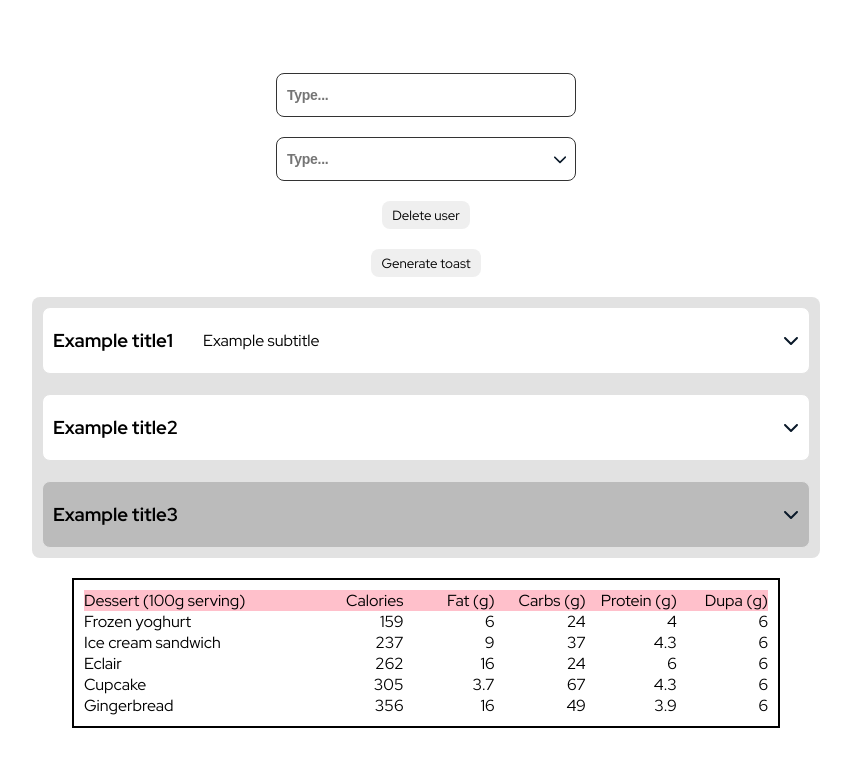
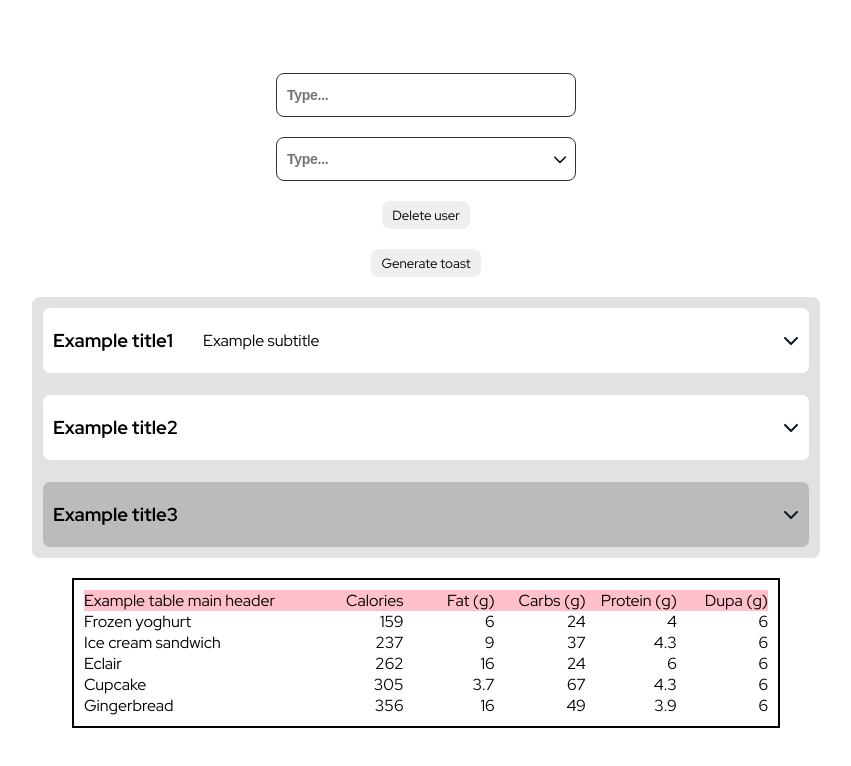
Before and after one commit to rartamosa/React-UI-components, a React (Create React App) app: page / in a window 1280 px wide. Shown: the top 766 px of the page, without its empty margins (214-1065 px from the left). Built offline with nearby package versions, Linux system fonts and the light colour scheme.

Commit message:
Updated Table component

```diff
--- a/src/App.tsx
+++ b/src/App.tsx
@@ -26,11 +26,11 @@ import accordionDummyData from "./components/Accordion/AccordionDummyData";
 
 // TABLE
 import Table from "./components/Table/Table";
+import { TableRequiredData } from "./components/Table/TableProps";
 import {
-  TableRequiredData,
-  SubHeaders,
-  TableData,
-} from "./components/Table/TableProps";
+  dummyColumnNames,
+  dummyTableRows,
+} from "./components/Table/tableDummyData";
 
 const App = () => {
   //  TAGS INPUT
@@ -54,21 +54,6 @@ const App = () => {
   };
 
   // TABLE
-  const createTableSubHeaderNames = (
-    id: string,
-    subHeader: string
-  ): SubHeaders => {
-    return { id, subHeader };
-  };
-
-  const tableSubHeaders = [
-    createTableSubHeaderNames(uniqid(), "Calories"),
-    createTableSubHeaderNames(uniqid(), "Fat (g)"),
-    createTableSubHeaderNames(uniqid(), "Carbs (g)"),
-    createTableSubHeaderNames(uniqid(), "Protein (g)"),
-    createTableSubHeaderNames(uniqid(), "Dupa (g)"),
-  ];
-
   const createTableData = (
     id: string,
     cellName: string,
@@ -199,9 +184,10 @@ const App = () => {
 
       {/* TABLE */}
       <Table
-        mainHeader="Dessert (100g serving)"
+        mainHeader="Example table main header"
         tableRows={tableRows}
-        tableSubHeaders={tableSubHeaders}
+        columnNames={dummyColumnNames}
+        tableRows2={dummyTableRows} // TODO
       />
     </>
   );
--- a/src/components/Table/Table.tsx
+++ b/src/components/Table/Table.tsx
@@ -2,23 +2,47 @@ import styled from "styled-components";
 // @ts-ignore
 import uniqid from "uniqid";
 
-import { TableProps, SubHeaders } from "./TableProps";
+import { TableProps, ColumnNames } from "./TableProps";
 
-const Table = ({ mainHeader, tableRows, tableSubHeaders }: TableProps) => {
+const Table = ({
+  mainHeader,
+  tableRows,
+  columnNames,
+  tableRows2,
+}: TableProps) => {
+  const createColumnNames2 = (id: string, subHeader: string): ColumnNames => {
+    return { id, subHeader };
+  };
+
+  const tableColumnNames = columnNames.map((columnName) =>
+    createColumnNames2(uniqid(), columnName)
+  );
+
+  //   console.log(tableRows2);
+
+  const createTableData = (tableRows2: {}[]) => {
+    const arrayOfValues = tableRows2.map((obj) => Object.values(obj));
+    // console.log(arrayOfValues);
+    return { arrayOfValues };
+  };
+
+  const tableRowsData = tableRows2.map((item) => createTableData([item]));
+  console.log(tableRowsData.map((data) => data.arrayOfValues));
+
   return (
     <>
       <TContainer>
         <THead>
-          <TRow tableSubHeaders={tableSubHeaders}>
+          <TRow columnNames={tableColumnNames}>
             <TCell style={{ textAlign: "unset" }}>{mainHeader}</TCell>
-            {tableSubHeaders.map((cell) => (
+            {tableColumnNames.map((cell) => (
               <TCell key={cell.id}>{cell.subHeader}</TCell>
             ))}
           </TRow>
         </THead>
         <TBody>
           {tableRows.map((row) => (
-            <TRow key={row.id} tableSubHeaders={tableSubHeaders}>
+            <TRow key={row.id} columnNames={tableColumnNames}>
               <TCell style={{ textAlign: "unset" }}>{row.cellName}</TCell>
               {Object.entries(row)
                 .filter((cell) => cell[0] !== "id")
@@ -26,12 +50,15 @@ const Table = ({ mainHeader, tableRows, tableSubHeaders }: TableProps) => {
                 .map((cell) => (
                   <TCell key={uniqid()}>{cell[1]}</TCell>
                 ))}
-              {/* <TCell>{row.calories}</TCell>
-              <TCell>{row.fat}</TCell>
-              <TCell>{row.carbs}</TCell>
-              <TCell>{row.protein}</TCell> */}
             </TRow>
           ))}
+          {/* {tableRowsData.map((row) => (
+            <TRow key={uniqid()} columnNames={tableColumnNames}>
+              {row.arrayOfValues.map((value) => (
+                <TCell key={uniqid()}>{value}</TCell>
+              ))}
+            </TRow>
+          ))} */}
         </TBody>
       </TContainer>
     </>
@@ -52,13 +79,10 @@ export const THead = styled.div`
 export const TBody = styled.div``;
 
 export const TRow = styled.div<{
-  tableSubHeaders: SubHeaders[];
+  columnNames: ColumnNames[];
 }>`
   display: grid;
-  grid-template-columns: 3fr repeat(
-      ${(props) => props.tableSubHeaders.length},
-      1fr
-    );
+  grid-template-columns: 3fr repeat(${(props) => props.columnNames.length}, 1fr);
   gap: 15px;
 `;
 
--- /dev/null
+++ b/src/components/Table/tableDummyData.ts
@@ -0,0 +1,34 @@
+export const dummyColumnNames = [
+  "Calories",
+  "Fat (g)",
+  "Carbs (g)",
+  "Protein (g)",
+  "Dupa (g)",
+];
+
+export const dummyTableRows = [
+  {
+    rowName: "Frozen yoghurt",
+    calories: 159,
+    fat: 6.0,
+    carbs: 24,
+    protein: 4.0,
+    dupa: 6,
+  },
+  {
+    rowName: "Ice cream sandwich",
+    calories: 237,
+    fat: 9.0,
+    carbs: 37,
+    protein: 4.3,
+    dupa: 6,
+  },
+  {
+    rowName: "Eclair",
+    calories: 262,
+    fat: 16.0,
+    carbs: 24,
+    protein: 6.0,
+    dupa: 6,
+  },
+];
```
Also changed, not shown: src/components/Table/TableProps.ts (+4 -4 lines).
